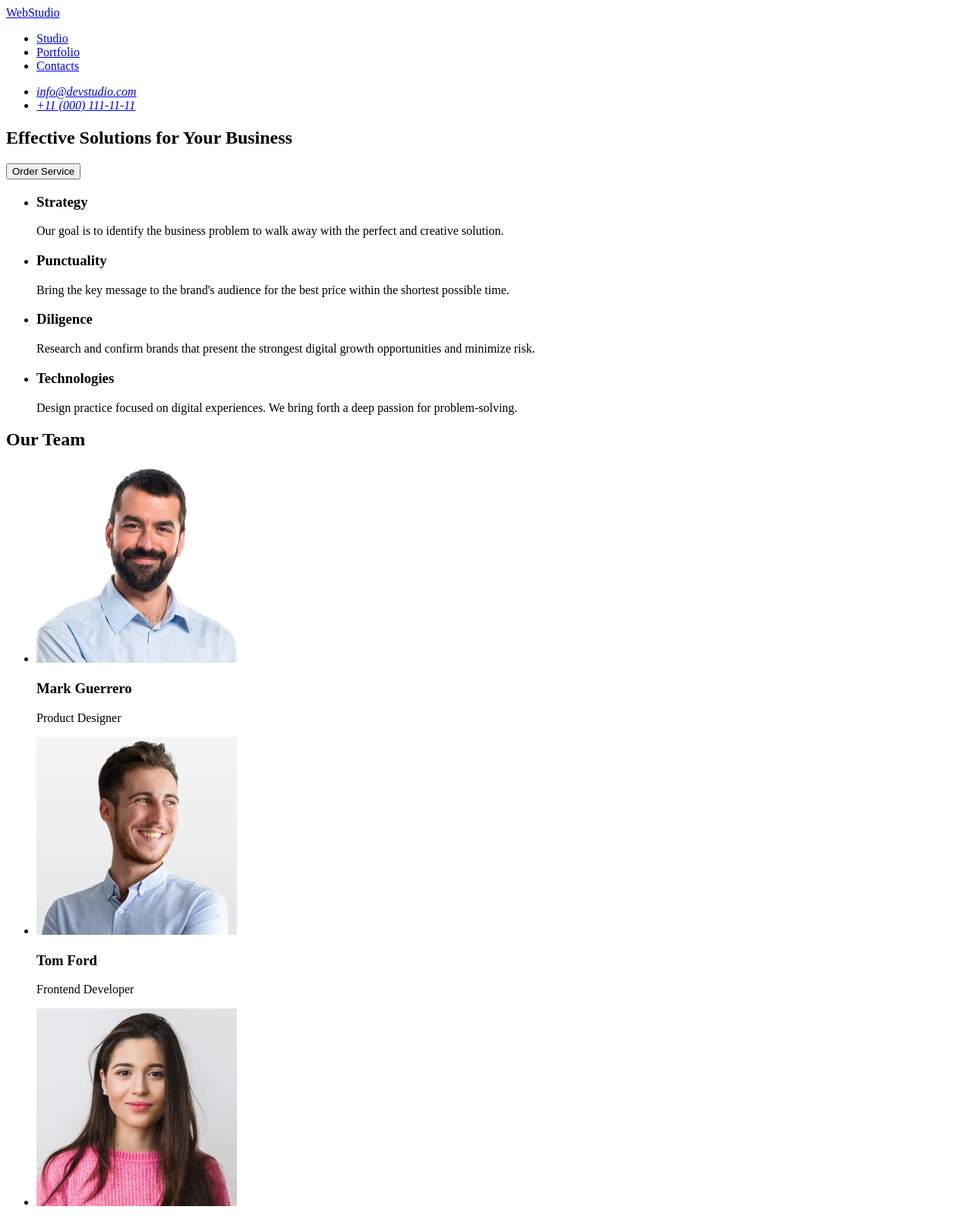
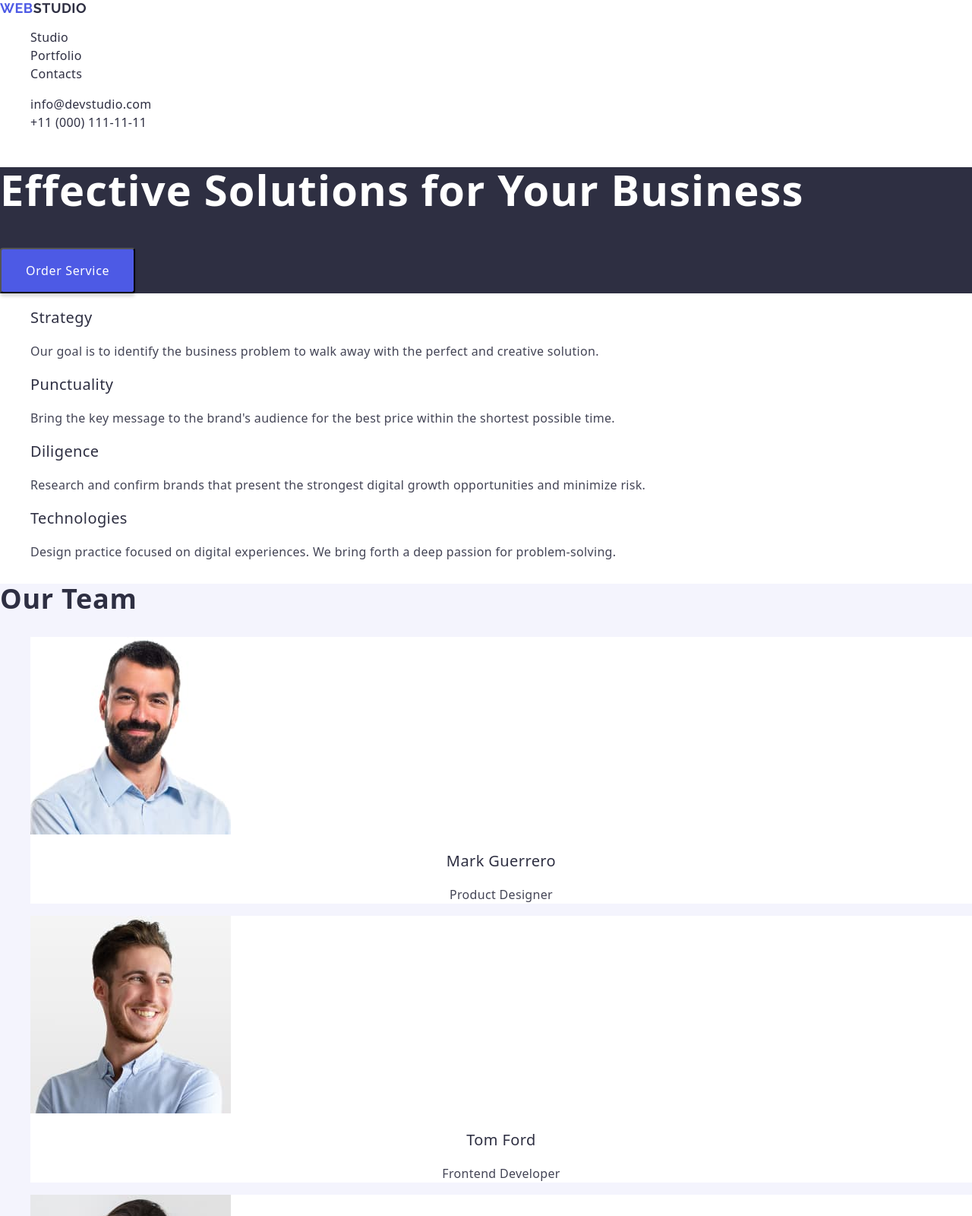
Before and after one commit to OleksandraOvcharova/goit-markup-hw-02, a plain HTML site: page index.html in a window 1280 px wide. Shown: the top 1600 px of the page at 76% size. Drawn offline with nearby package versions, Linux system fonts and the light colour scheme.

Commit message:
Add styles

```diff
--- /dev/null
+++ b/css/styles.css
@@ -0,0 +1,155 @@
+body {
+  font-family: "Roboto", sans-serif;
+  color: #434455;
+  background-color: #ffffff;
+}
+ul,
+ol {
+  list-style-type: none;
+}
+a {
+  text-decoration: none;
+}
+.logo {
+  font-family: "Raleway", sans-serif;
+  font-weight: 700;
+  font-size: 18px;
+  line-height: 1.17;
+  letter-spacing: 0.03em;
+  text-transform: uppercase;
+  color: #4d5ae5;
+}
+.header-logo .logo-part {
+  color: #2e2f42;
+}
+
+.nav-link {
+  font-weight: 500;
+  font-size: 16px;
+  line-height: 1.5;
+  letter-spacing: 0.02em;
+  color: #2e2f42;
+}
+.nav-link:hover,
+.nav-link:focus {
+  color: #404bbf;
+}
+.contacts {
+  font-style: normal;
+}
+.contacts-link {
+  font-size: 16px;
+  line-height: 1.5;
+  letter-spacing: 0.02em;
+  color: #2e2f42;
+}
+.contacts-link:hover,
+.contacts-link:focus {
+  color: #404bbf;
+}
+.hero {
+  background-color: #2e2f42;
+  color: #ffffff;
+}
+.hero-title {
+  font-weight: 700;
+  font-size: 56px;
+  line-height: 1.07;
+  letter-spacing: 0.02em;
+}
+.hero-button {
+  color: #ffffff;
+  font-family: inherit;
+  border-radius: 4px;
+  padding: 16px 32px;
+  box-shadow: 0 4px 4px 0 rgba(0, 0, 0, 0.15);
+  background-color: #4d5ae5;
+  cursor: pointer;
+  font-weight: 500;
+  font-size: 16px;
+  line-height: 1.5;
+  letter-spacing: 0.04em;
+}
+.hero-button:hover,
+.hero-button:focus {
+  background-color: #404bbf;
+}
+.features-item-title {
+  color: #2e2f42;
+  font-weight: 500;
+  font-size: 20px;
+  line-height: 1.2;
+  letter-spacing: 0.02em;
+}
+.features-item-text {
+  font-size: 16px;
+  line-height: 1.5;
+  letter-spacing: 0.02em;
+  color: #434455;
+}
+.team {
+  background-color: #f4f4fd;
+  color: #2e2f42;
+}
+.team-title {
+  font-weight: 700;
+  font-size: 36px;
+  line-height: 1.11;
+  letter-spacing: 0.02em;
+}
+.team-item {
+  background-color: #ffffff;
+}
+.team-item-title {
+  font-weight: 500;
+  font-size: 20px;
+  line-height: 1.2;
+  letter-spacing: 0.02em;
+  text-align: center;
+}
+.team-item-text {
+  font-size: 16px;
+  line-height: 1.5;
+  letter-spacing: 0.02em;
+  text-align: center;
+  color: #434455;
+}
+.portfolio {
+  background-color: #ffffff;
+  color: #2e2f42;
+}
+.portfolio-title {
+  font-weight: 700;
+  font-size: 36px;
+  line-height: 1.11;
+  letter-spacing: 0.02em;
+}
+.portfolio-item {
+  background-color: #ffffff;
+}
+.portfolio-item-title {
+  font-weight: 500;
+  font-size: 20px;
+  line-height: 1.2;
+  letter-spacing: 0.02em;
+  text-align: center;
+}
+.portfolio-item-text {
+  font-size: 16px;
+  line-height: 1.5;
+  letter-spacing: 0.02em;
+  text-align: center;
+  color: #434455;
+}
+.footer {
+  background-color: #2e2f42;
+}
+.footer-logo .logo-part {
+  color: #f4f4fd;
+}
+.footer-text {
+  font-size: 16px;
+  line-height: 1.5;
+  letter-spacing: 0.02em;
+  color: #f4f4fd;
+}
--- a/index.html
+++ b/index.html
@@ -2,33 +2,53 @@
 <html lang="en">
   <head>
     <meta charset="UTF-8" />
+    <link rel="preconnect" href="https://fonts.googleapis.com" />
+    <link rel="preconnect" href="https://fonts.gstatic.com" crossorigin />
+    <link
+      href="https://fonts.googleapis.com/css2?family=Raleway:wght@700&family=Roboto:wght@400;500;700&display=swap"
+      rel="stylesheet"
+    />
+    <link rel="stylesheet" href="./css/styles.css" />
+    <link
+      rel="stylesheet"
+      href="https://cdnjs.cloudflare.com/ajax/libs/modern-normalize/3.0.1/modern-normalize.min.css"
+      integrity="sha512-q6WgHqiHlKyOqslT/lgBgodhd03Wp4BEqKeW6nNtlOY4quzyG3VoQKFrieaCeSnuVseNKRGpGeDU3qPmabCANg=="
+      crossorigin="anonymous"
+      referrerpolicy="no-referrer"
+    />
     <meta name="viewport" content="width=device-width, initial-scale=1.0" />
     <title>WebStudio</title>
   </head>
   <body>
     <!-- Header -->
-    <header>
-      <nav>
-        <a href="./index.html">WebStudio</a>
-        <ul>
-          <li>
-            <a href="#">Studio</a>
+    <header class="page-header">
+      <nav class="header-nav">
+        <a class="logo header-logo" href="./index.html"
+          >Web<span class="logo-part">Studio</span></a
+        >
+        <ul class="nav-list">
+          <li class="nav-item">
+            <a class="nav-link" href="./index.html">Studio</a>
           </li>
-          <li>
-            <a href="#">Portfolio</a>
+          <li class="nav-item">
+            <a class="nav-link" href="#">Portfolio</a>
           </li>
-          <li>
-            <a href="#">Contacts</a>
+          <li class="nav-item">
+            <a class="nav-link" href="#">Contacts</a>
           </li>
         </ul>
       </nav>
-      <address>
-        <ul>
-          <li>
-            <a href="mailto:info@devstudio.com">info@devstudio.com</a>
+      <address class="contacts">
+        <ul class="contacts-list">
+          <li class="contacts-item">
+            <a class="contacts-link" href="mailto:info@devstudio.com"
+              >info@devstudio.com</a
+            >
           </li>
-          <li>
-            <a href="tel:+110001111111">+11 (000) 111-11-11</a>
+          <li class="contacts-item">
+            <a class="contacts-link" href="tel:+110001111111"
+              >+11 (000) 111-11-11</a
+            >
           </li>
         </ul>
       </address>
@@ -37,39 +57,39 @@
     <!-- Main -->
     <main>
       <!-- Section order service -->
-      <section>
-        <h1>Effective Solutions for Your Business</h1>
-        <button type="button">Order Service</button>
+      <section class="hero">
+        <h1 class="hero-title">Effective Solutions for Your Business</h1>
+        <button class="hero-button" type="button">Order Service</button>
       </section>
 
       <!-- Section Strategy-->
-      <section>
+      <section class="features">
         <h2 hidden>Strategy</h2>
-        <ul>
-          <li>
-            <h3>Strategy</h3>
-            <p>
+        <ul class="features-list">
+          <li class="features-item">
+            <h3 class="features-item-title">Strategy</h3>
+            <p class="features-item-text">
               Our goal is to identify the business problem to walk away with the
               perfect and creative solution.
             </p>
           </li>
-          <li>
-            <h3>Punctuality</h3>
-            <p>
+          <li class="features-item">
+            <h3 class="features-item-title">Punctuality</h3>
+            <p class="features-item-text">
               Bring the key message to the brand's audience for the best price
               within the shortest possible time.
             </p>
           </li>
-          <li>
-            <h3>Diligence</h3>
-            <p>
+          <li class="features-item">
+            <h3 class="features-item-title">Diligence</h3>
+            <p class="features-item-text">
               Research and confirm brands that present the strongest digital
               growth opportunities and minimize risk.
             </p>
           </li>
-          <li>
-            <h3>Technologies</h3>
-            <p>
+          <li class="features-item">
+            <h3 class="features-item-title">Technologies</h3>
+            <p class="features-item-text">
               Design practice focused on digital experiences. We bring forth a
               deep passion for problem-solving.
             </p>
@@ -78,57 +98,130 @@
       </section>
 
       <!-- Section Our team-->
-      <section>
-        <h2>Our Team</h2>
-        <ul>
-          <li>
+      <section class="team">
+        <h2 class="team-title">Our Team</h2>
+        <ul class="team-list">
+          <li class="team-item">
             <img
+              class="team-item-image"
               src="./images/guerrero.jpg"
               alt="Picture of Mark Guerrero"
               width="264"
               height="260"
             />
-            <h3>Mark Guerrero</h3>
-            <p>Product Designer</p>
+            <h3 class="team-item-title">Mark Guerrero</h3>
+            <p class="team-item-text">Product Designer</p>
           </li>
-          <li>
+          <li class="team-item">
             <img
+              class="team-item-image"
               src="./images/ford.jpg"
               alt="Picture of Tom Ford"
               width="264"
               height="260"
             />
-            <h3>Tom Ford</h3>
-            <p>Frontend Developer</p>
+            <h3 class="team-item-title">Tom Ford</h3>
+            <p class="team-item-text">Frontend Developer</p>
           </li>
-          <li>
+          <li class="team-item">
             <img
+              class="team-item-image"
               src="./images/garcia.jpg"
               alt="Picture of Camila Garcia"
               width="264"
               height="260"
             />
-            <h3>Camila Garcia</h3>
-            <p>Marketing</p>
+            <h3 class="team-item-title">Camila Garcia</h3>
+            <p class="team-item-text">Marketing</p>
           </li>
-          <li>
+          <li class="team-item">
             <img
+              class="team-item-image"
               src="./images/wilson.jpg"
               alt="Picture of Daniel Wilson"
               width="264"
               height="260"
             />
-            <h3>Daniel Wilson</h3>
-            <p>UI Designer</p>
+            <h3 class="team-item-title">Daniel Wilson</h3>
+            <p class="team-item-text">UI Designer</p>
+          </li>
+        </ul>
+      </section>
+
+      <!-- Section Our Portfolio -->
+      <section class="portfolio">
+        <h2 class="portfolio-title">Our Portfolio</h2>
+        <ul class="portfolio-list">
+          <li class="portfolio-item">
+            <img
+              class="portfolio-item-image"
+              src="./images/portfolio/img (5) (1).jpg"
+              alt="Banking App interface"
+              width="360"
+            />
+            <h3 class="portfolio-item-title">Banking App</h3>
+            <p class="portfolio-item-text">App</p>
+          </li>
+          <li class="portfolio-item">
+            <img
+              class="portfolio-item-image"
+              src="./images/portfolio/img (4) (1).jpg"
+              alt="Cashless Payment"
+              width="360"
+            />
+            <h3 class="portfolio-item-title">Cashless Payment</h3>
+            <p class="portfolio-item-text">Marketing</p>
+          </li>
+          <li class="portfolio-item">
+            <img
+              class="portfolio-item-image"
+              src="./images/portfolio/img (6) (1).jpg"
+              alt="Meditation App"
+              width="360"
+            />
+            <h3 class="portfolio-item-title">Meditation App</h3>
+            <p class="portfolio-item-text">App</p>
+          </li>
+          <li class="portfolio-item">
+            <img
+              class="portfolio-item-image"
+              src="./images/portfolio/img (7) (1).jpg"
+              alt="Taxi Service"
+              width="360"
+            />
+            <h3 class="portfolio-item-title">Taxi Service</h3>
+            <p class="portfolio-item-text">Marketing</p>
+          </li>
+          <li class="portfolio-item">
+            <img
+              class="portfolio-item-image"
+              src="./images/portfolio/img (8) (1).jpg"
+              alt="Screen Illustrations"
+              width="360"
+            />
+            <h3 class="portfolio-item-title">Screen Illustrations</h3>
+            <p class="portfolio-item-text">Design</p>
+          </li>
+          <li class="portfolio-item">
+            <img
+              class="portfolio-item-image"
+              src="./images/portfolio/img (9) (1).jpg"
+              alt="Online Courses"
+              width="360"
+            />
+            <h3 class="portfolio-item-title">Online Courses</h3>
+            <p class="portfolio-item-text">Marketing</p>
           </li>
         </ul>
       </section>
     </main>
 
     <!-- Footer -->
-    <footer>
-      <a href="./index.html">WebStudio</a>
-      <p>
+    <footer class="footer">
+      <a class="logo footer-logo" href="./index.html"
+        >Web<span class="logo-part">Studio</span></a
+      >
+      <p class="footer-text">
         Increase the flow of customers and sales for your business with digital
         marketing & growth solutions.
       </p>
```
Also changed, not shown: images/portfolio/img (4) (1).jpg (added), images/portfolio/img (5) (1).jpg (added), images/portfolio/img (6) (1).jpg (added), images/portfolio/img (7) (1).jpg (added), images/portfolio/img (8) (1).jpg (added), images/portfolio/img (9) (1).jpg (added), 1 other file.
